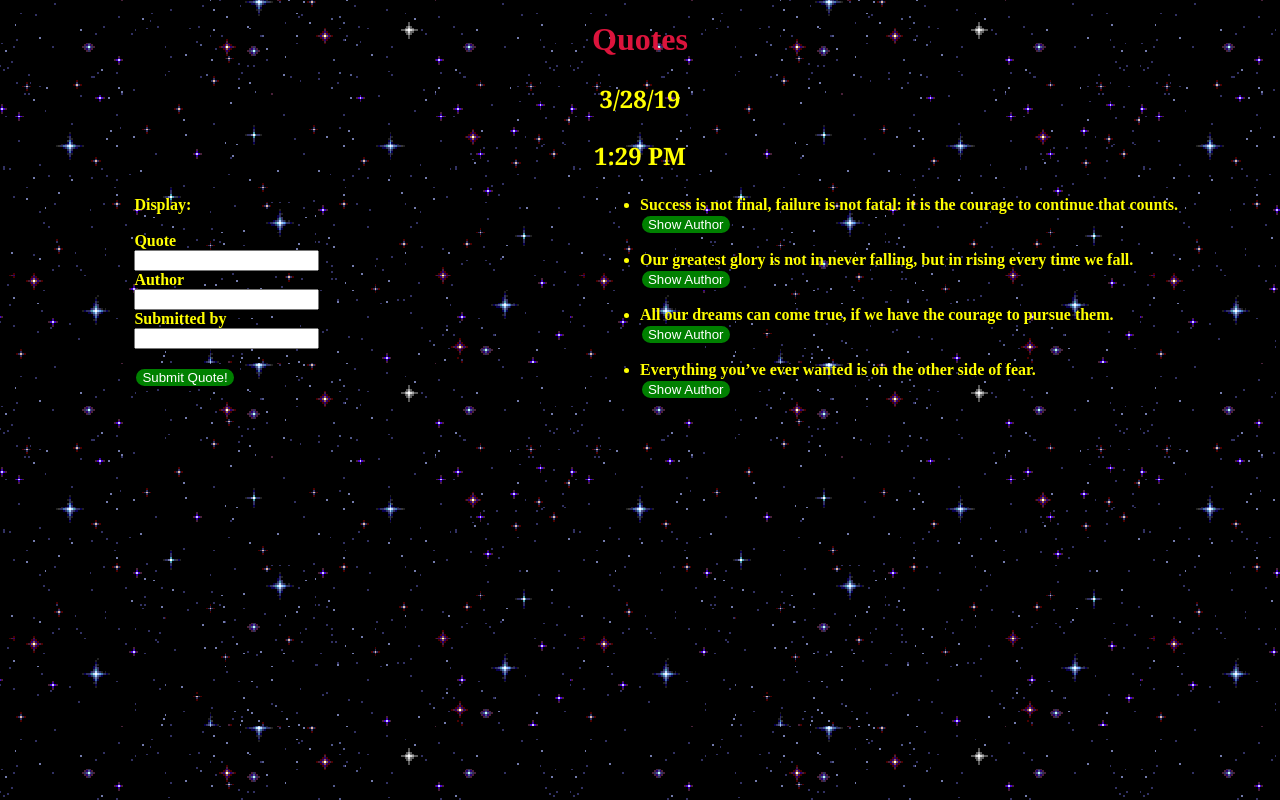
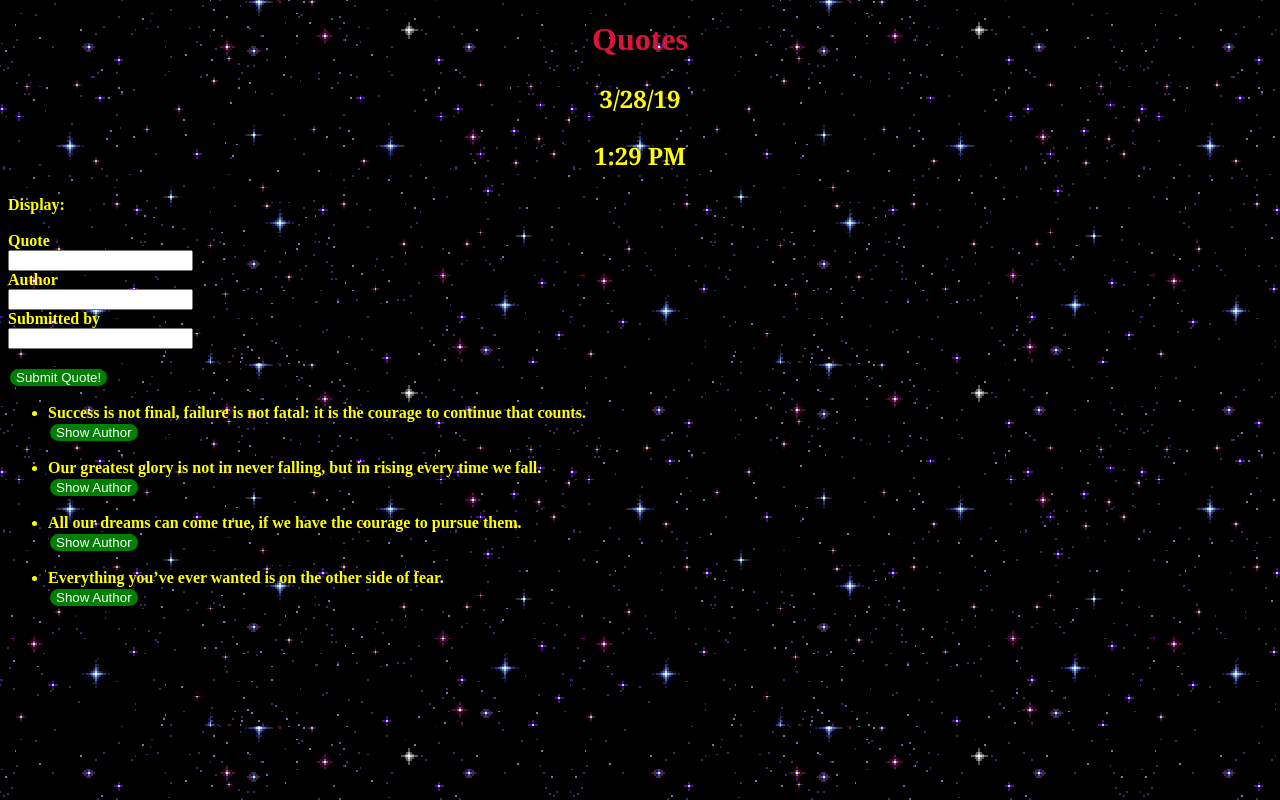
Before and after one commit to djangowilly/Quote, an Angular app: page / in a window 1280 px wide. Shown: the top 800 px of the page. Built offline with nearby package versions, Linux system fonts and the light colour scheme.

Commit message:
Booooooooooooom!

```diff
--- a/src/app/quote-form/quote-form.component.css
+++ b/src/app/quote-form/quote-form.component.css
@@ -1,6 +1,6 @@
-.column {
+/* .column {
     float: left;
     width: 40%;
     height: 150vh;
     padding-left: 10%;
-  }
+  } */
```
